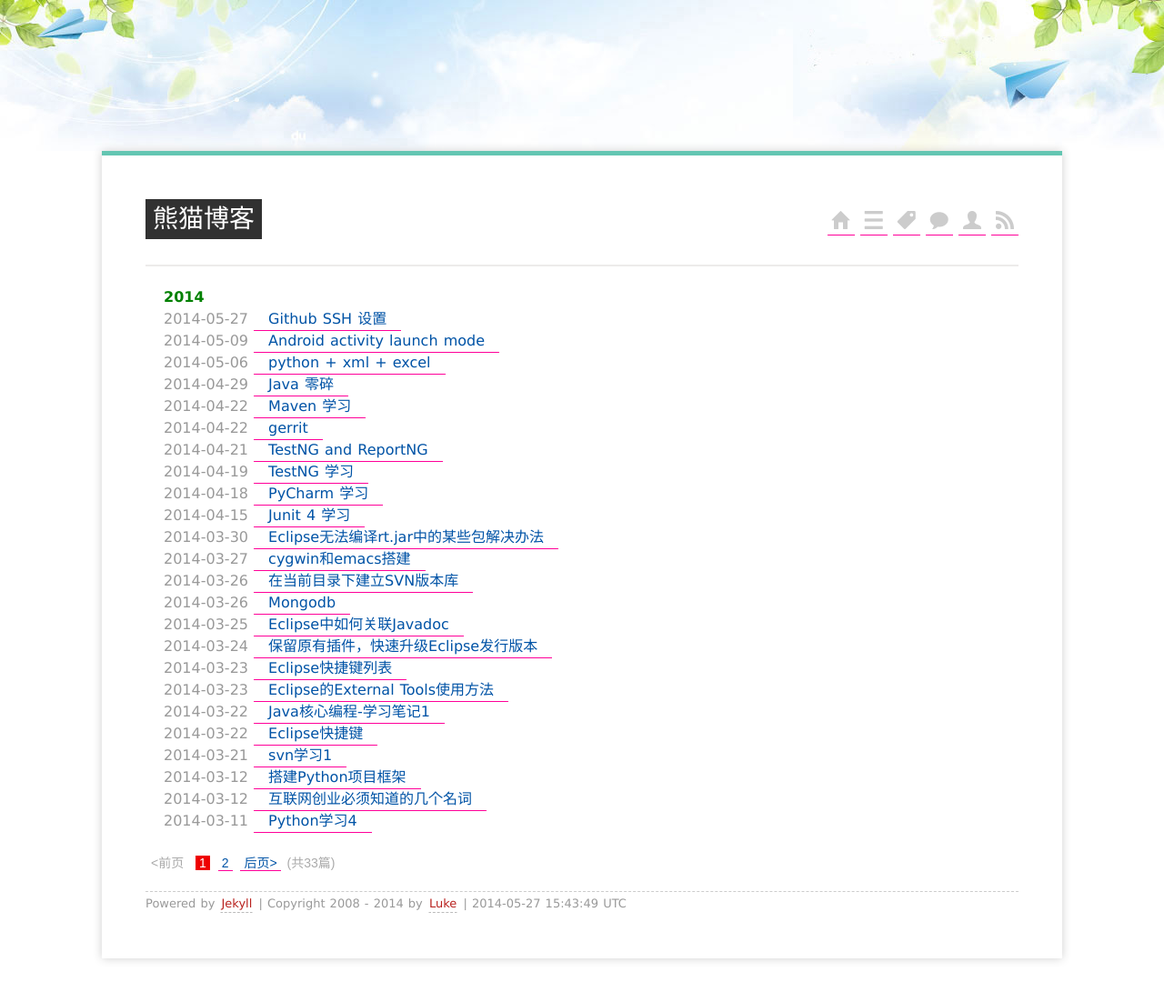
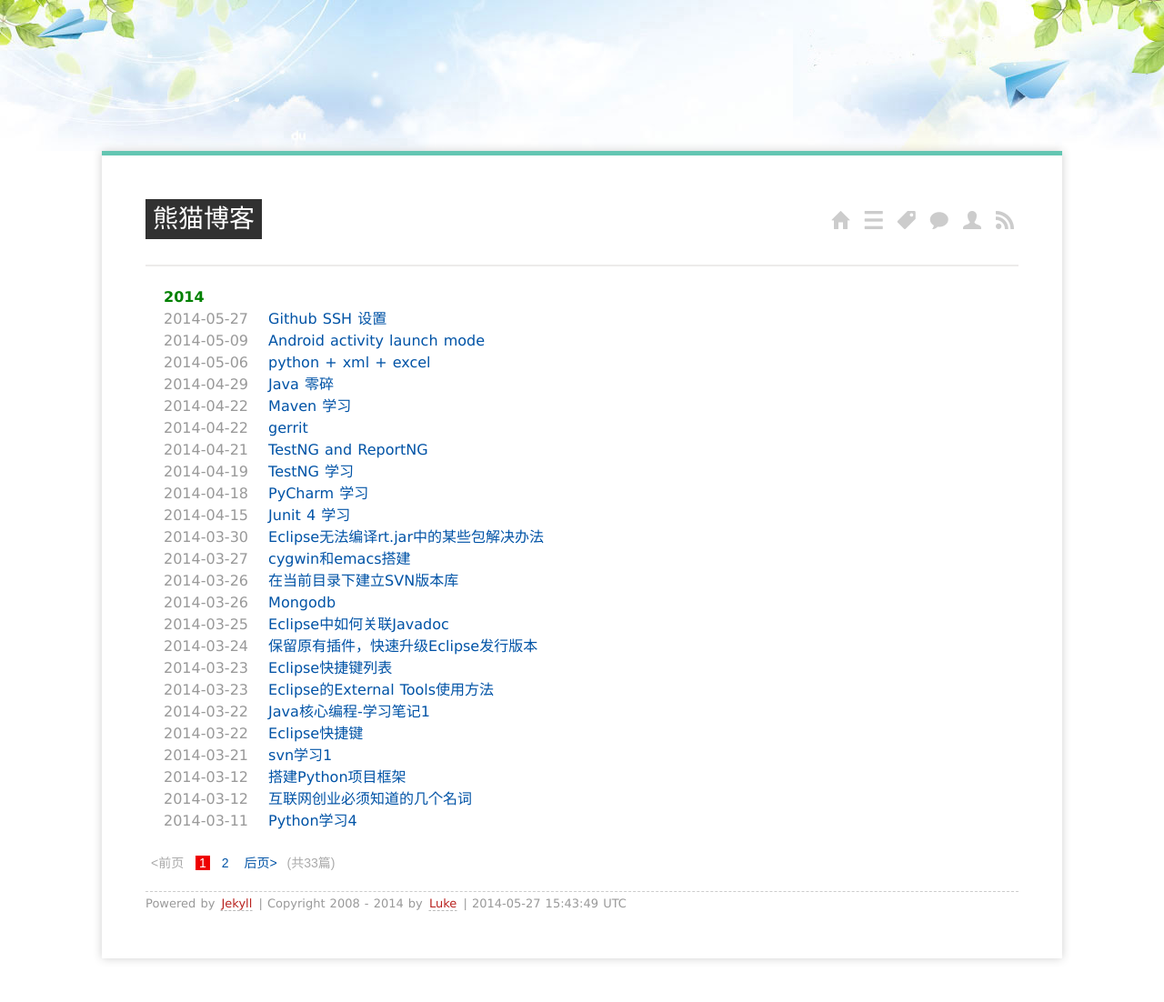
Before and after one commit to yujialive/yujialive.github.io, a Jekyll site: the page built from index.html, in a window 1280 px wide. Shown: the whole page at 91% size. Built offline with Jekyll 4.4.1, drawn with Linux system fonts in a browser that asks for light colours; Markdown is read by kramdown in place of the engine named in the settings; the list of posts is cut into pages by our own code.

Commit message:
daily updates

```diff
--- a/media/css/screen.css
+++ b/media/css/screen.css
@@ -146,8 +146,6 @@ hr {
 a {
     color: #0053A6;
     text-decoration: none;
-    padding-bottom: 2px;
-    border-bottom: 1px solid #f09;
 }
 a:visited {
     color: #0053A6;
@@ -158,7 +156,8 @@ a.ss-icon {
 	color: #ccc;
 }
 a:hover {
-    color: #ff0099;
+    color: #ff0000;
+    text-decoration: underline;
 }
 em {
     font-style: italic;
```
